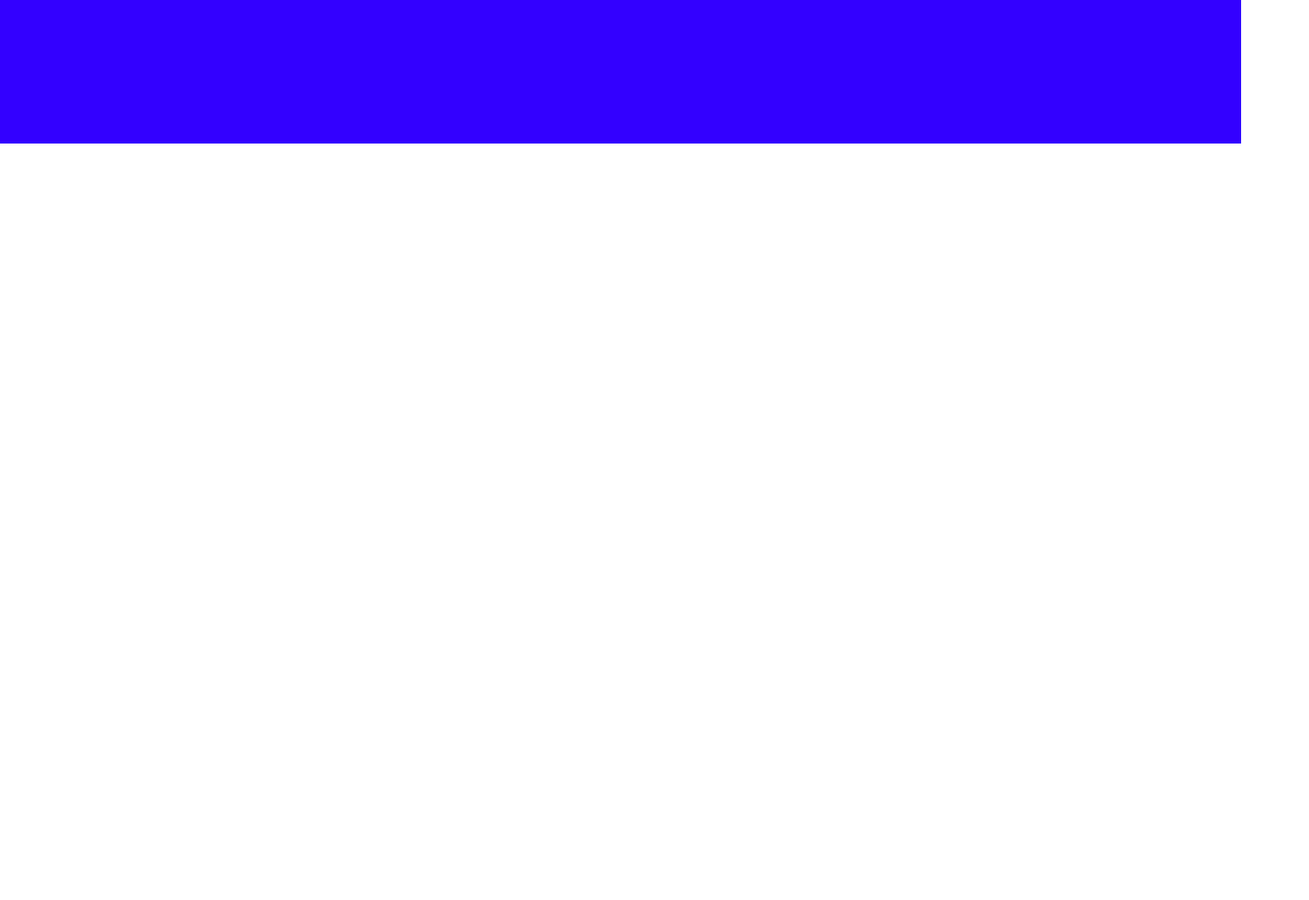
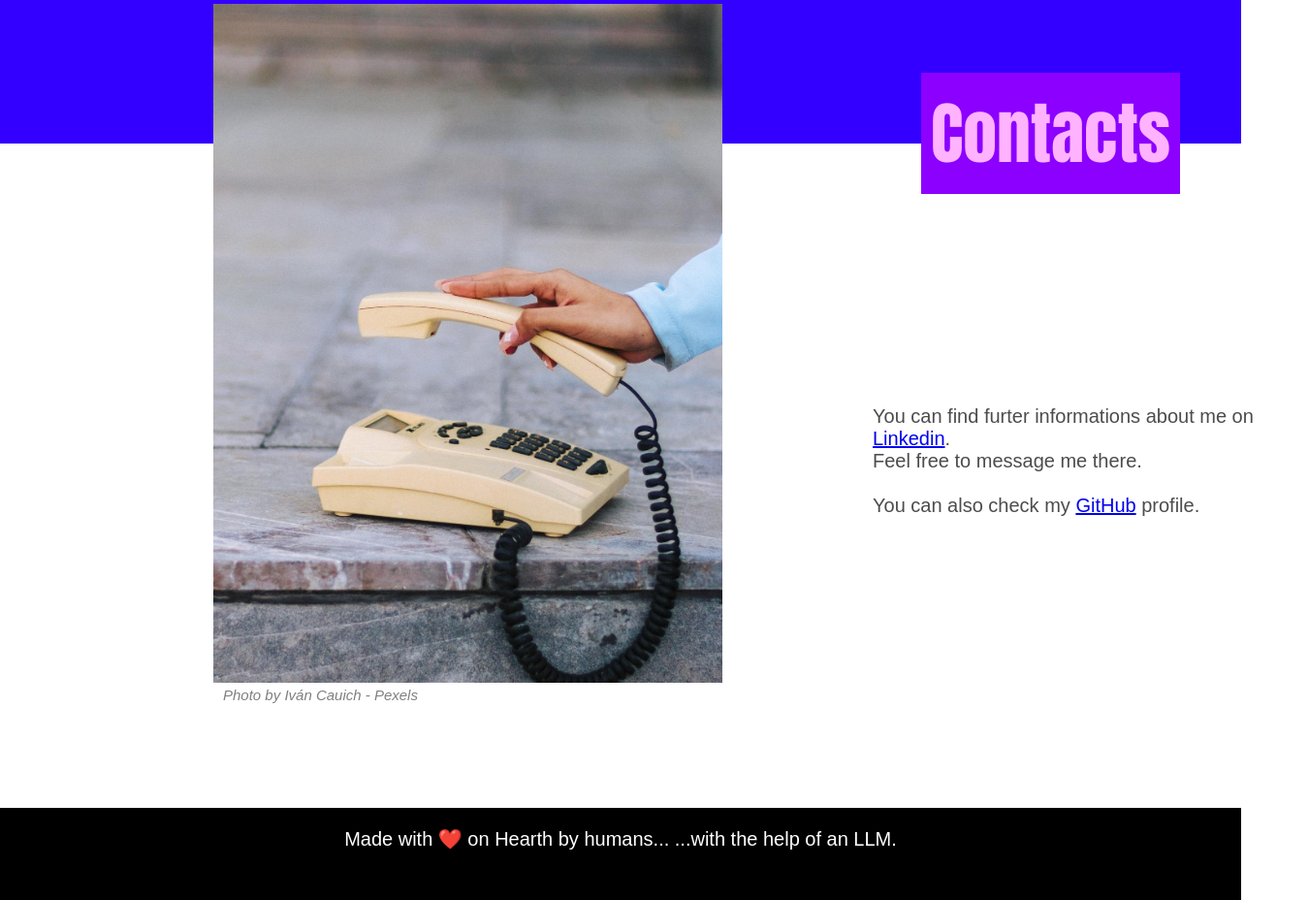
Before and after one commit to gpego/gpego.github.io, a plain HTML site: page contacts/contacts.html in a window 1280 px wide. Shown: the part 202-1130 px from the top of the page at 97% size, 1350 px wide, since content can reach past the window. Before the commit the page ends 800 px from the top, so only its background shows below. Drawn offline with Linux system fonts and the light colour scheme.

Commit message:
Added contacts

```diff
--- a/contacts/contacts.html
+++ b/contacts/contacts.html
@@ -9,6 +9,7 @@
     <link rel="stylesheet" type="text/css" href="../utils/pop-up-menu-styles.css">
     <link rel="stylesheet" type="text/css" href="styles.css">
 </head>
+
 <body>
     <div id="banner">
         <div id="background"></div>
@@ -20,5 +21,41 @@
             <a href="../contacts/contacts.html">Contacts</a>
         </div>
     </div>
+
+    <div id="content">
+        <figure id="profile-pic">
+            <img id="profile-photo" src="telephone.jpg" alt="Telephone">
+            <figcaption id="caption">Photo by Iván Cauich - Pexels</figcaption>
+        </figure>
+
+        <h1 id="title">
+            <span class="highlighted-title">Contacts</span>
+        </h1>
+
+        <div id="text">
+            <div id="text-paragraph">
+                You can find furter informations about me on <a href="https://www.linkedin.com/in/giovanni-pegoraro/">Linkedin</a>.
+                <br />
+                Feel free to message me there.
+                <br />
+                <br />
+                You can also check my <a href="https://github.com/gi0v1">GitHub</a> profile.
+            </div>
+        </div>
+    </div>
+
+    <div id="text::after"></div>
+
+    <div class="topnav">
+        <div class="shift">
+            <a href="../contacts/contacts.html">Contacts</a> <b>|</b>
+            <a href="../achievements/achievements.html">Achievements</a> <b>|</b>
+            <a href="../projects/projects.html">Projects</a> <b>|</b>
+            <a href="../home/home.html">About</a>
+            <g>Giovanni Pegoraro</g>
+        </div>
+    </div>
+
+    <script src="../utils/scroll.js"></script>
 </body>
 </html>
--- a/contacts/styles.css
+++ b/contacts/styles.css
@@ -0,0 +1,53 @@
+body {
+    margin: 0;
+    padding: 0;
+}
+
+#profile-pic {
+    position: absolute;
+    top: 190px;
+    left: 180px;
+}
+
+#profile-photo {
+    aspect-ratio: 3 / 4;
+    height: 700px;
+}
+
+#title {
+    position: absolute;
+    top: 240px;
+    left: 950px;
+    font-family: 'Impact', sans-serif;
+    font-size: 70px;
+}
+
+.highlighted-title {
+    padding: 10px;
+    background-color: rgb(140, 0, 255);
+    color: rgb(255, 179, 255);
+}
+
+#text {
+    position: relative;
+    top: 270px;
+    font-family: 'Rockwell', sans-serif;
+    font-size: 20px;
+    color: rgb(76, 76, 76);
+}
+
+#text-paragraph {
+    margin-left: 900px;
+    width: 450px;
+}
+
+#text::after {
+    content: "Made with ❤️ on Hearth by humans... ...with the help of an LLM."; /* Required for pseudo-elements */
+    color: white;
+    display: block; /* Make it a block element */
+    margin-top: 300px;
+    background-color: black; /* Your desired color */
+    padding: 20px;
+    height: 55px; /* Set the height as needed */
+    text-align: center;
+}
--- a/home/styles.css
+++ b/home/styles.css
@@ -42,7 +42,7 @@ body {
 }
 
 #text::after {
-    content: "Made with ❤️ by humans... ...with the help of an LLM."; /* Required for pseudo-elements */
+    content: "Made with ❤️ on Hearth by humans... ...with the help of an LLM."; /* Required for pseudo-elements */
     color: white;
     display: block; /* Make it a block element */
     margin-top: 100px;
--- a/projects/projects.css
+++ b/projects/projects.css
@@ -0,0 +1,53 @@
+body {
+    margin: 0;
+    padding: 0;
+}
+
+#profile-pic {
+    position: absolute;
+    top: 190px;
+    left: 180px;
+}
+
+#profile-photo {
+    aspect-ratio: 4 / 3;
+    height: 500px;
+}
+
+#title {
+    position: absolute;
+    top: 240px;
+    left: 950px;
+    font-family: 'Impact', sans-serif;
+    font-size: 70px;
+}
+
+.highlighted-title {
+    padding: 10px;
+    background-color: rgb(140, 0, 255);
+    color: rgb(255, 179, 255);
+}
+
+#text {
+    position: relative;
+    top: 440px;
+    font-family: 'Rockwell', sans-serif;
+    font-size: 20px;
+    color: rgb(76, 76, 76);
+}
+
+#text-paragraph {
+    margin-left: 350px;
+    width: 750px;
+}
+
+#text::after {
+    content: "Made with ❤️ on Hearth by humans... ...with the help of an LLM."; /* Required for pseudo-elements */
+    color: white;
+    display: block; /* Make it a block element */
+    margin-top: 100px;
+    background-color: black; /* Your desired color */
+    padding: 20px;
+    height: 55px; /* Set the height as needed */
+    text-align: center;
+}
--- a/utils/scroll.js
+++ b/utils/scroll.js
@@ -1,6 +1,6 @@
 window.addEventListener("scroll", function() {
     const navbar = document.querySelector(".topnav");
-    if (window.scrollY > 300) {
+    if (window.scrollY > 250) {
         navbar.style.top = "0"; // Show the menu
     } else {
         navbar.style.top = "-60px"; // Hide the menu
```
Also changed, not shown: home/home.html (+0 -1 lines), projects/projects.html (+47 -0 lines), contacts/telephone.jpg (added).
